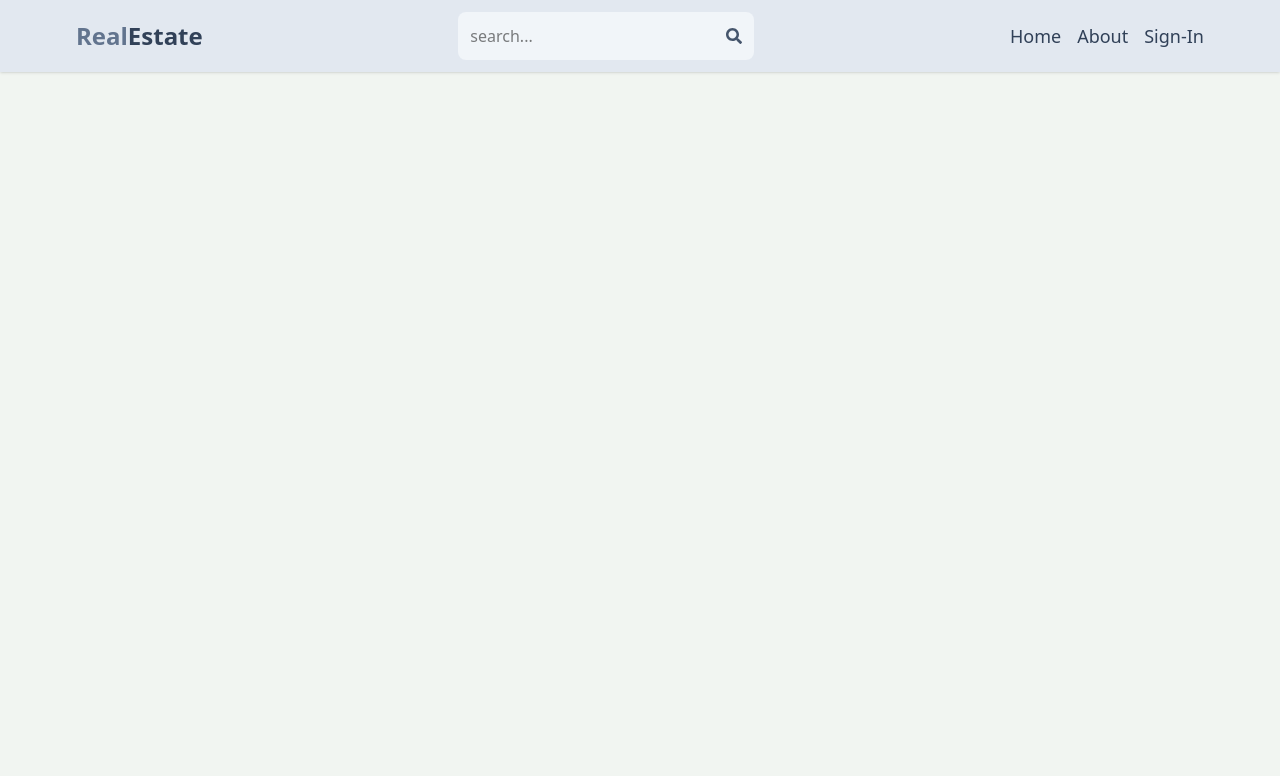
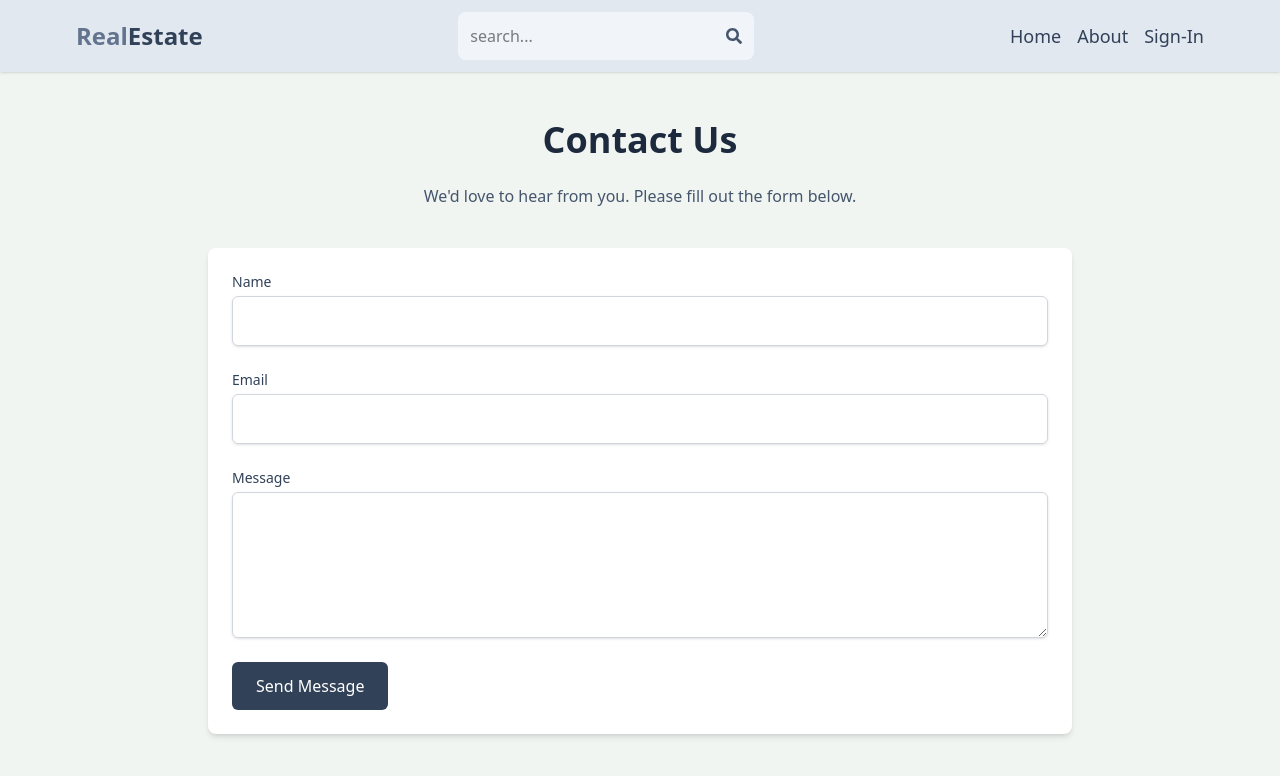
Before and after one commit to Prakhar-Tamrakar/realestate, a React (Vite) app in the folder client/: page /contact in a window 1280 px wide. Shown: the top 776 px of the page. Built offline with nearby package versions, Linux system fonts and the light colour scheme; no server answers.

Commit message:
complete about and contact page functionality

```diff
--- a/client/src/App.jsx
+++ b/client/src/App.jsx
@@ -10,6 +10,7 @@ import CreateListing from "./pages/CreateListing";
 import UpdateListing from "./pages/UpdateListing";
 import Listing from "./pages/Listing";
 import Search from "./pages/Search";
+import Contact from "./pages/Contact";
 
 function App() {
   return (
@@ -22,6 +23,7 @@ function App() {
         <Route path="/signup" element={<SignUp />} />
         <Route path="/listing/:id" element={<Listing />} />
         <Route path="/search" element={<Search/>}/>
+        <Route path="/contact" element={<Contact/>}/>
 
         {/* Private Routes */}
         <Route element={<PrivateRoute />}>
--- a/client/src/pages/About.jsx
+++ b/client/src/pages/About.jsx
@@ -1,9 +1,51 @@
-import React from 'react'
+import React from "react";
 
-export default function About() {
+const About = () => {
   return (
-    <div>
-      <h1>this is about page</h1>
+    <div className="max-w-5xl mx-auto px-4 py-12">
+      <h1 className="text-4xl font-bold text-slate-800 mb-6 text-center">
+        About Prakhar Estate
+      </h1>
+
+      <p className="text-lg text-slate-600 mb-6 text-center">
+        We’re here to make real estate simpler, smarter, and more accessible to
+        everyone.
+      </p>
+
+      <div className="space-y-6 text-slate-700 leading-relaxed">
+        <p>
+          At <strong>Prakhar Estate</strong>, we believe that finding a home
+          should be exciting — not stressful. Whether you’re looking to rent
+          your first apartment, sell your current house, or find the perfect
+          place to call home, we’re here to guide you every step of the way.
+        </p>
+
+        <p>
+          Our platform offers verified listings, real-time search, and helpful
+          filters that make discovering your next place easier than ever.
+        </p>
+
+        <p>
+          We’re committed to transparency, honesty, and delivering real value to
+          our users. With a passionate team behind the scenes, we’re constantly
+          working to improve the experience for both buyers and sellers.
+        </p>
+
+        <p>
+          Thank you for trusting Prakhar Estate — we’re proud to be part of your
+          home journey.
+        </p>
+      </div>
+
+      <div className="mt-10 text-center">
+        <h2 className="text-xl font-semibold text-slate-800 mb-2">Our Vision</h2>
+        <p className="text-slate-600 max-w-2xl mx-auto">
+          To become the most trusted and user-friendly real estate platform,
+          empowering people to find spaces they truly love.
+        </p>
+      </div>
     </div>
-  )
-}
+  );
+};
+
+export default About;
--- /dev/null
+++ b/client/src/pages/Contact.jsx
@@ -0,0 +1,102 @@
+import React, { useState } from "react";
+
+const Contact = () => {
+  const [formData, setFormData] = useState({
+    name: "",
+    email: "",
+    message: "",
+  });
+
+  const [submitted, setSubmitted] = useState(false);
+
+  const handleChange = (e) => {
+    setFormData((prev) => ({
+      ...prev,
+      [e.target.id]: e.target.value,
+    }));
+  };
+
+  const handleSubmit = (e) => {
+    e.preventDefault();
+
+    // simulate message send (replace with backend/email logic)
+    console.log("Message sent:", formData);
+    setSubmitted(true);
+    setFormData({ name: "", email: "", message: "" });
+
+    // optionally: setTimeout(() => setSubmitted(false), 3000);
+  };
+
+  return (
+    <div className="max-w-4xl mx-auto px-4 py-12">
+      <h1 className="text-4xl font-bold text-slate-800 mb-6 text-center">
+        Contact Us
+      </h1>
+      <p className="text-slate-600 text-center mb-10">
+        We'd love to hear from you. Please fill out the form below.
+      </p>
+
+      <form
+        onSubmit={handleSubmit}
+        className="bg-white shadow-md rounded-lg p-6 space-y-6"
+      >
+        <div>
+          <label htmlFor="name" className="block text-sm font-medium text-slate-700">
+            Name
+          </label>
+          <input
+            type="text"
+            id="name"
+            required
+            value={formData.name}
+            onChange={handleChange}
+            className="mt-1 block w-full border border-gray-300 rounded-md p-3 shadow-sm focus:outline-none focus:ring focus:border-blue-400"
+          />
+        </div>
+
+        <div>
+          <label htmlFor="email" className="block text-sm font-medium text-slate-700">
+            Email
+          </label>
+          <input
+            type="email"
+            id="email"
+            required
+            value={formData.email}
+            onChange={handleChange}
+            className="mt-1 block w-full border border-gray-300 rounded-md p-3 shadow-sm focus:outline-none focus:ring focus:border-blue-400"
+          />
+        </div>
+
+        <div>
+          <label htmlFor="message" className="block text-sm font-medium text-slate-700">
+            Message
+          </label>
+          <textarea
+            id="message"
+            rows="5"
+            required
+            value={formData.message}
+            onChange={handleChange}
+            className="mt-1 block w-full border border-gray-300 rounded-md p-3 shadow-sm focus:outline-none focus:ring focus:border-blue-400"
+          />
+        </div>
+
+        <button
+          type="submit"
+          className="bg-slate-700 text-white px-6 py-3 rounded-md hover:opacity-90 transition"
+        >
+          Send Message
+        </button>
+
+        {submitted && (
+          <p className="text-green-600 font-medium pt-4">
+            ✅ Your message has been sent!
+          </p>
+        )}
+      </form>
+    </div>
+  );
+};
+
+export default Contact;
--- a/client/src/pages/Home.jsx
+++ b/client/src/pages/Home.jsx
@@ -49,8 +49,8 @@ export default function Home() {
   return (
     <div>
       {/* top */}
-      <div className="flex flex-col gap-6 p-28 px-3 max-w-6xl mx-auto">
-        <h1 className="text-slate-700 font-bold text-3xl lg:text-6xl">
+      <div className="flex flex-col gap-6 sm:p-28 p-10 px-3 max-w-6xl mx-auto">
+        <h1 className="text-slate-700 font-bold text-2xl  lg:text-6xl">
           Find your next <span className="text-slate-500">perfect</span>
           <br />
           place with ease
--- a/client/src/pages/Profile.jsx
+++ b/client/src/pages/Profile.jsx
@@ -334,35 +334,40 @@ export default function Profile() {
             {listings.map((listing) => (
               <li
                 key={listing._id}
-                className="flex justify-between gap-4 h-15 shadow-[0px_4px_6px_0px_rgba(0,_0,_0,_0.1)] p-2 my-2 rounded"
+                className="flex flex-col sm:flex-row justify-between gap-4 shadow-[0px_4px_6px_0px_rgba(0,_0,_0,_0.1)] p-4 my-4 rounded-lg"
               >
-                <div className="flex items-center gap-4">
+                {/* Left side: image + details */}
+                <div className="flex flex-col sm:flex-row gap-4 items-start sm:items-center">
                   <img
-                    className="rounded"
+                    className="rounded object-cover w-full sm:w-32 h-32 sm:h-24"
                     src={listing.imageUrls[0]}
-                    width={80}
-                    height={80}
-                    alt="no image"
+                    alt="listing"
                   />
                   <div>
                     <Link to={`/listing/${listing._id}`}>
-                    <h3 className="font-bold">Name: {listing.name}</h3>
+                      <h3 className="font-semibold text-lg hover:underline">
+                        Name: {listing.name}
+                      </h3>
                     </Link>
-                    <p className="text-gray-500">
+                    <p className="text-gray-600 text-sm mt-1">
                       Price: ${listing.regularPrice}
                     </p>
                   </div>
                 </div>
-                <div>
+
+                {/* Right side: actions */}
+                <div className="flex sm:flex-col sm:justify-center  items-center sm:items-end gap-2 text-sm sm:text-base">
                   <Link to={`/update-listing/${listing._id}`}>
-                  <button className="text-green-500 block">Edit</button>
+                    <button className="text-green-600 hover:underline">
+                      Edit
+                    </button>
                   </Link>
                   <button
                     onClick={() => {
                       setSelectedListingId(listing._id);
                       setShowDeleteListingConfirm(true);
                     }}
-                    className="text-red-600"
+                    className="text-red-600 hover:underline"
                   >
                     Delete
                   </button>
```
